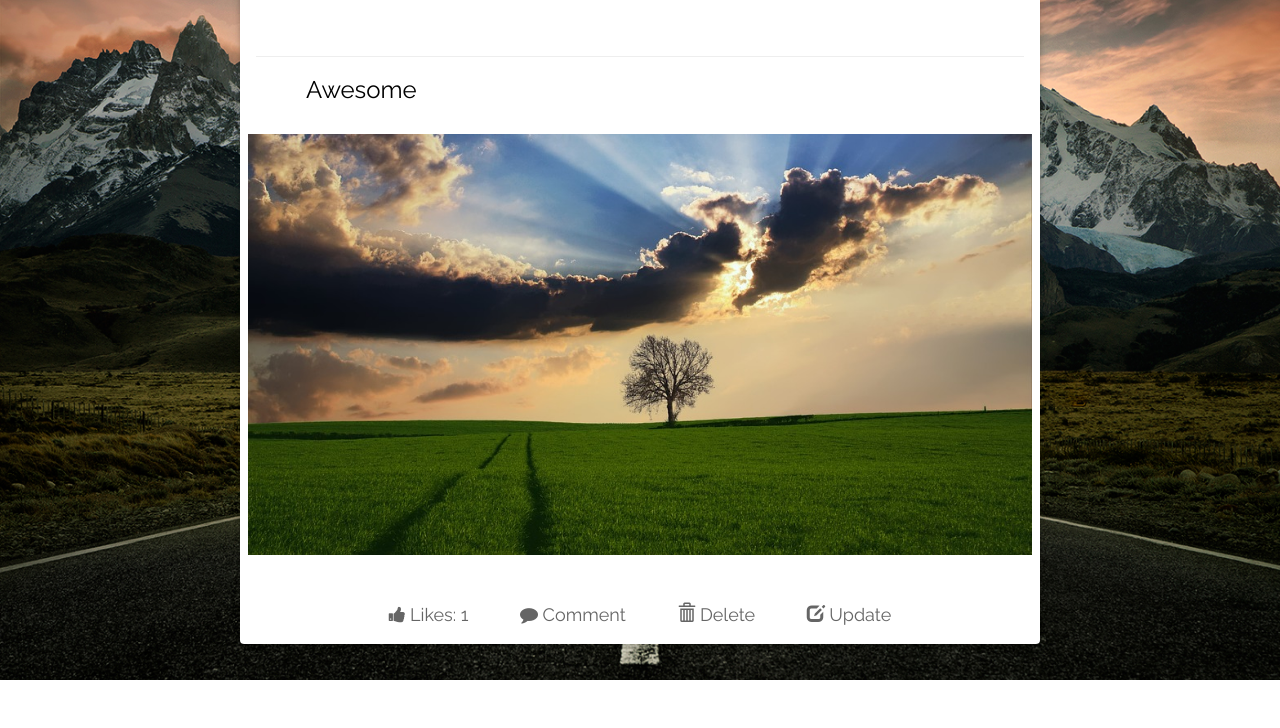
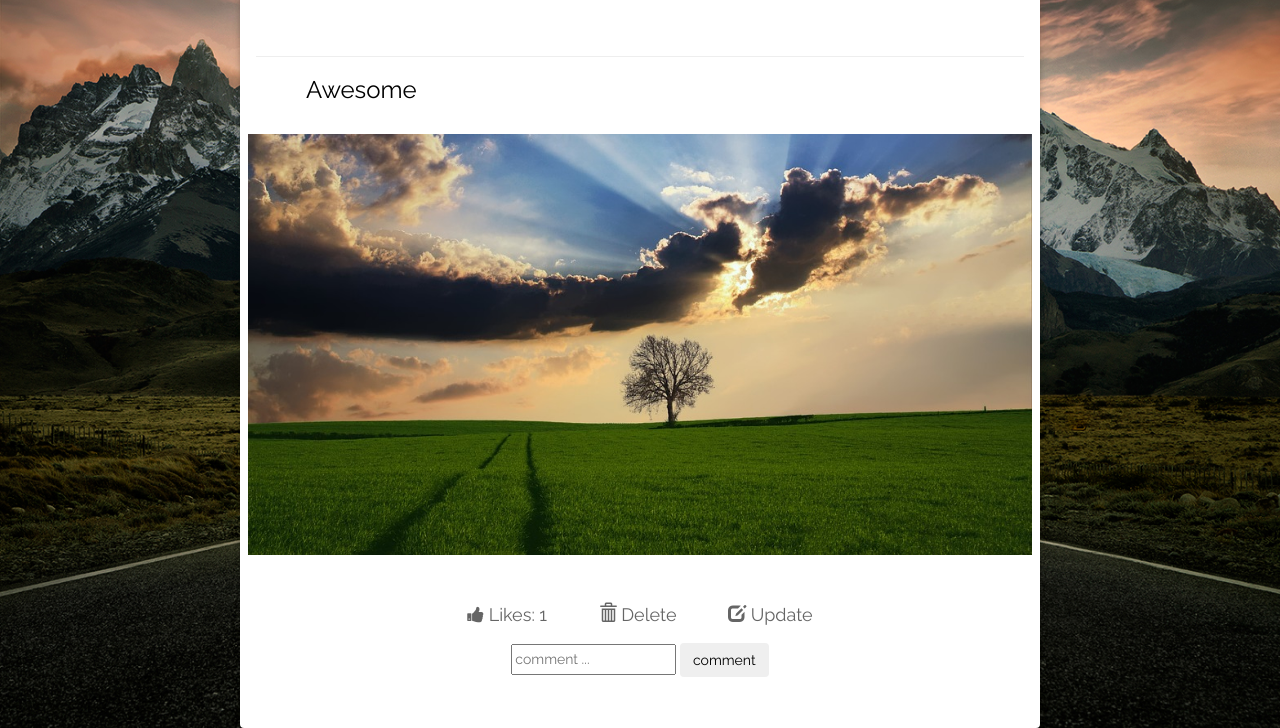
Before and after one commit to near77/Django-SocialWeb, a Django app: page /articles/1/ in a window 1280 px wide. Shown: the part 120-848 px from the top of the page. Before the commit the page ends 800 px from the top, so only its background shows below. Run offline with Django 3.2, Linux system fonts and the light colour scheme; a user stored in the database is signed in; data comes from the database, SQL or seed files in the repository; both versions use the stored data as it was after the commit; some libraries are stand-ins or nearby versions.

Commit message:
Comment finished

```diff
--- a/SocialWeb/articles/models.py
+++ b/SocialWeb/articles/models.py
@@ -21,3 +21,14 @@ class Article(models.Model):
         capital = self.author
         capital = str(capital).capitalize()
         return capital
+
+class Comment(models.Model):
+    article = models.ForeignKey(Article, on_delete = models.CASCADE)
+    user = models.ForeignKey(User, on_delete = models.CASCADE)
+    content = models.CharField(max_length = 128)
+    pubDateTime = models.DateTimeField(auto_now_add = True)
+
+    def __str__(self):
+        return self.article.title + '-' + str(self.id)
+    class Meta:
+        ordering = ['pubDateTime']
--- a/SocialWeb/articles/templates/articles/article.html
+++ b/SocialWeb/articles/templates/articles/article.html
@@ -4,9 +4,10 @@
 <div class=" bgimg-3 w3-display-container" style = "width:100% " align = "center">
     <p style = "padding :25px"></p>
     {% if user.is_authenticated %}
-        {% if article %}
     <div style="width:65% ; height:90%">
         <div class="w3-container w3-card w3-white w3-round w3-margin"><br>
+            {% for article in items %}
+                {% if forloop.first %}
                     <img src="" alt="User" class="w3-left w3-circle w3-margin-right" style="width:60px"/>
                     <span class="w3-right w3-opacity">{{article.date|date:"Y-m-d h:i:s"}}</span>
                     <h4 align = "left"><a href="">{{article.authorcap}}</a></h4><br>
@@ -26,10 +27,7 @@
                             Likes: {{article.likes.count}}
                         </button>
                     </form>
-                <button type="button" class="w3-button w3-white w3-padding-large w3-large w3-margin-top w3-opacity w3-hover-opacity-off">
-                    <i class="fa fa-comment"></i>
-                    Comment
-                </button>
+
                     {% if user == article.author %}
                     <form action="{% url 'articles:delete' article.id %}" method = "POST" style="display: inline;">
                         {% csrf_token %}
@@ -47,11 +45,33 @@
                         </button>
                     </form>
                     {% endif %}
+                    <form method = "POST" action="{% url 'articles:commentCreate' article.id %}">
+                        {% csrf_token%}
+                        <input type = "text" name = "comment" placeholder="comment ...">
+                        <input class = "btn" type = "submit" value = "comment">
+                    </form>
+                {% else %}
+                    <div style = "border-style: ridge;">
+                        <h4 align = "left" style = "padding: 0px 30px">
+                            {% if user == article.user %}
+                            <form action="{% url 'articles:commentDelete' article.id %}" method = "POST" style = "display:inline">
+                                {% csrf_token %}
+                                <input type = "hidden" name = "article_id" value = "{{article.id}}"/>
+                                <button type = "submit" class="w3-button w3-white w3-opacity">
+                                    <i class="glyphicon glyphicon-trash"></i>
+                                </button>
+                            </form>
+                            {% endif %}
+                            {{article.pubDateTime|date}} |
+                            <a href="" >{{article.user}}</a>: {{article.content}}
+                        </h4>
+                    </div>
+                {%endif%}
+            {% endfor %}
+            <br>
+            <br>
         </div>
     </div>
-        {% else %}
-            <h1>Article not found.</h1>
-        {%endif%}
     {% else %}
         <p>You haven't logged in yet.</p>
     {% endif %}
--- a/SocialWeb/articles/templates/articles/articlelist.html
+++ b/SocialWeb/articles/templates/articles/articlelist.html
@@ -17,11 +17,11 @@
                     <span class="w3-right w3-opacity">{{article.date|date:"Y-m-d h:i:s"}}</span>
                     <h4 align = "left"><a href="">{{article.authorcap}}</a></h4><br>
                     <hr class="w3-clear">
-                    <h3 style="padding : 0px 150px 20px 150px" align = "left"><a href="/articles/{{article.id}}">{{article.snippet}}</a></h3>
+                    <h3 style="padding : 0px 50px 20px 50px" align = "left"><a href="/articles/{{article.id}}">{{article.snippet}}</a></h3>
                     {%if article.image%}
                         <div class="w3-row-padding" style="margin:0 -16px">
                             <div align = 'center'>
-                                <img src="{{article.image.url}}" style="max-width: 100%; width:auto ;height:auto" alt="ImageNotFound" class="w3-margin-bottom">
+                                <img src="{{article.image.url}}" style="max-width: 100%; width:100vh ;height:auto" alt="ImageNotFound" class="w3-margin-bottom">
                             </div>
                         </div>
                     {%endif%}
--- a/SocialWeb/articles/urls.py
+++ b/SocialWeb/articles/urls.py
@@ -8,4 +8,6 @@ urlpatterns = [ path('', views.article_list, name = 'list'),
                 path('article/add/', views.ArticleCreate, name = 'create'),
                 path('<int:pk>/delete/', views.ArticleDelete, name = 'delete'),
                 path('<int:pk>/like/', views.ArticleLike, name = 'like'),
-                path('<int:pk>/update/', views.ArticleUpdate.as_view(), name = 'update')]
+                path('<int:pk>/update/', views.ArticleUpdate.as_view(), name = 'update'),
+                path('<int:articleID>/commentCreate/', views.CommentCreate, name = 'commentCreate'),
+                path('commentDelete/<int:pk>/', views.CommentDelete, name = 'commentDelete')]
--- a/SocialWeb/articles/views.py
+++ b/SocialWeb/articles/views.py
@@ -1,7 +1,7 @@
 from django.views.generic.edit import UpdateView
 from django.shortcuts import render, redirect
 from django.contrib.auth.decorators import login_required
-from .models import Article
+from .models import Article, Comment
 from .forms import ArticleForm
 from django.shortcuts import get_object_or_404
 # Create your views here.
@@ -12,7 +12,9 @@ def article_list(request):
 
 def article_detail(request, pk):
     article = Article.objects.get(pk = pk)
-    return render(request, "articles/article.html", {'article':article})
+    items = [article]
+    items.extend(list(Comment.objects.filter(article = article)))
+    return render(request, "articles/article.html", {'items':items})
 
 @login_required(login_url = '/login/')
 def ArticleCreate(request):
@@ -53,3 +55,26 @@ def ArticleLike(request, pk):
 class ArticleUpdate(UpdateView):
     model = Article
     fields = ['title','body','image']
+
+def CommentCreate(request, articleID):
+    comment = request.POST.get('comment')
+    if comment:
+        comment = comment.strip()
+    if not comment:
+        return redirect('../')
+    article = get_object_or_404(Article, id = articleID)
+    Comment.objects.create(article = article, user=request.user, content =comment)
+    return redirect('../')
+
+def CommentDelete(request, pk):
+    if pk!=None:
+        if request.method == "POST":
+            pk = request.POST['article_id']
+        try:
+            comment = Comment.objects.get(pk = pk)
+            postId = comment.article_id
+            comment.delete()
+            return redirect('../../')
+        except:
+            message = "Reading Error"
+    return render(request, 'blog/blog.html')
```
Also changed, not shown: SocialWeb/articles/admin.py (+12 -1 lines), SocialWeb/articles/migrations/0005_comment.py (added), SocialWeb/db.sqlite3, media_cdn/ArticleImage/3.jpg (added). Lines whose indentation alone changed are shown as unchanged.
